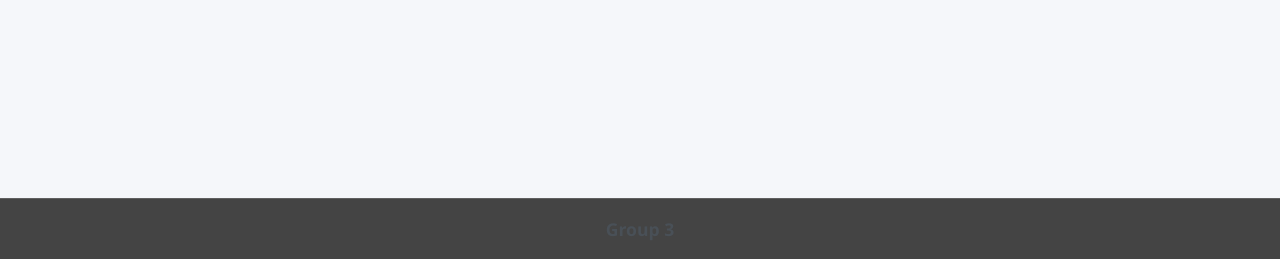
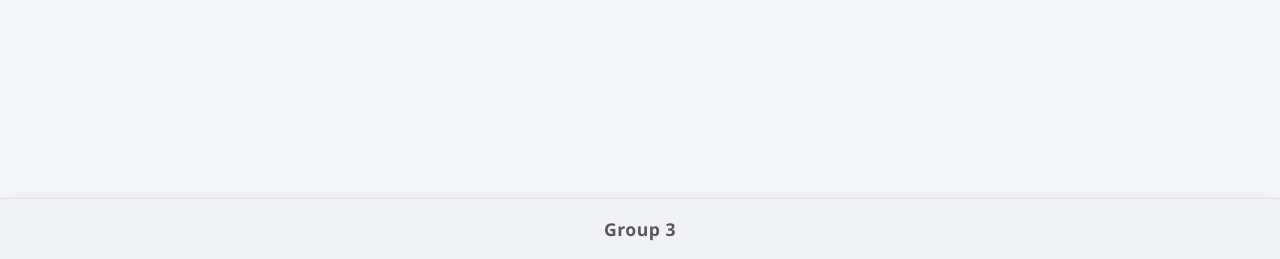
Before and after one commit to charclayt/headlights, a Django app: page /accounts/login/?next=/app/customer/ in a window 1280 px wide. Shown: the part 541-800 px from the top of the page. Run offline with Django 5.2, Linux system fonts and the light colour scheme; some libraries are stand-ins or nearby versions.

Commit message:
Update footer styles for light and dark themes; adjust upload date format in customer dashboard

```diff
--- a/static/css/styles.css
+++ b/static/css/styles.css
@@ -26,9 +26,15 @@
   --list-item-hover: #f8f9fa;
   --list-item-active-bg: #0d6efd;
   --list-item-active-color: #fff;
-  --footer-bg: #444444;
+  --footer-bg: #212529;
   --footer-color: #ffffff;
-  --footer-border: #606060;
+  --footer-border: #343a40;
+  --footer-bg-light: #f0f2f5;
+  --footer-color-light: #595959;
+  --footer-border-light: #e0e0e0;
+  --footer-bg-dark: #1e1e1e;
+  --footer-color-dark: #b0b0b0;
+  --footer-border-dark: #444;
 }
 
 /* Dark theme variables */
@@ -424,16 +430,35 @@
   min-height: 100%;
 }
 
+/* Base footer styling for all themes */
 .footer {
-  background-color: var(--footer-bg);
-  color: var(--footer-color);
+  background-color: var(--footer-bg-light) !important; /* Light mode background */
+  color: var(--footer-color-light) !important; /* Light mode text color */
   font-weight: 600;
-  border-top: 1px solid var(--footer-border);
+  border-top: 1px solid var(--footer-border-light);
+  box-shadow: 0 -2px 10px rgba(0, 0, 0, 0.05);
+  padding-top: 0.8rem;
+  padding-bottom: 0.8rem;
 }
 
+/* Ensure footer text has appropriate color in light mode */
 .footer p {
   margin-bottom: 0;
   font-size: 1.1rem;
+  letter-spacing: 0.5px;
+  color: var(--footer-color-light) !important;
+}
+
+/* Override for dark mode */
+[data-theme="dark"] .footer {
+  background-color: var(--footer-bg-dark) !important;
+  color: var(--footer-color-dark) !important;
+  border-top: 1px solid var(--footer-border-dark);
+  box-shadow: 0 -2px 10px rgba(0, 0, 0, 0.2);
+}
+
+[data-theme="dark"] .footer p {
+  color: var(--footer-color-dark) !important;
 }
 
 /* Form controls in dark mode */
--- a/templates/customer.html
+++ b/templates/customer.html
@@ -128,7 +128,7 @@
                 <td>
                   <span class="badge bg-success">{{ record.predicted_settlement }}</span>
                 </td>
-                <td>{{ record.upload_date|date:"F d, Y - H:i" }}</td>
+                <td>{{ record.upload_date|date:"F d, Y" }}</td>
                 <td>
                   <button class="btn btn-sm btn-outline-secondary">
                     <i class="bi bi-eye"></i>
```
